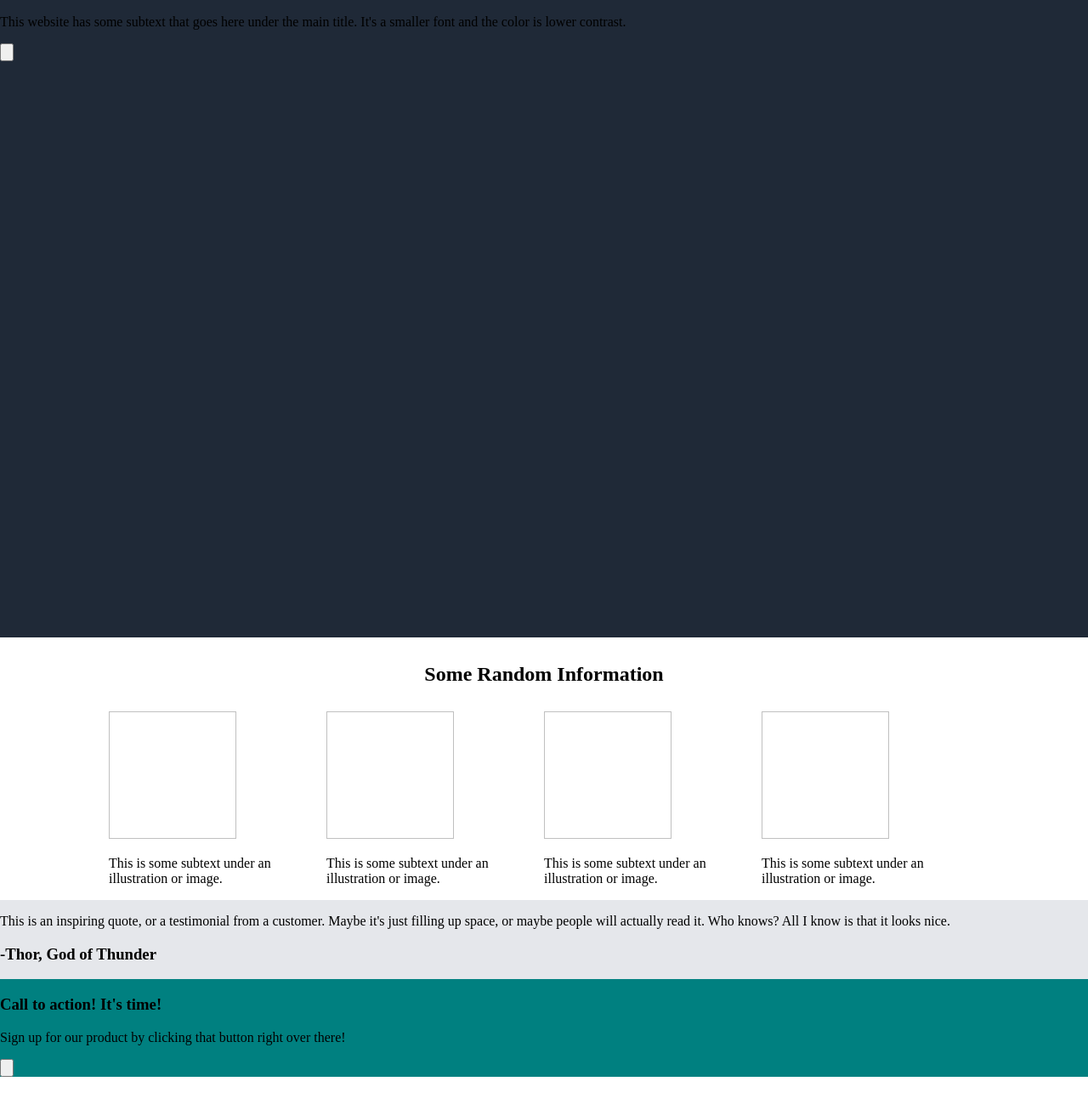
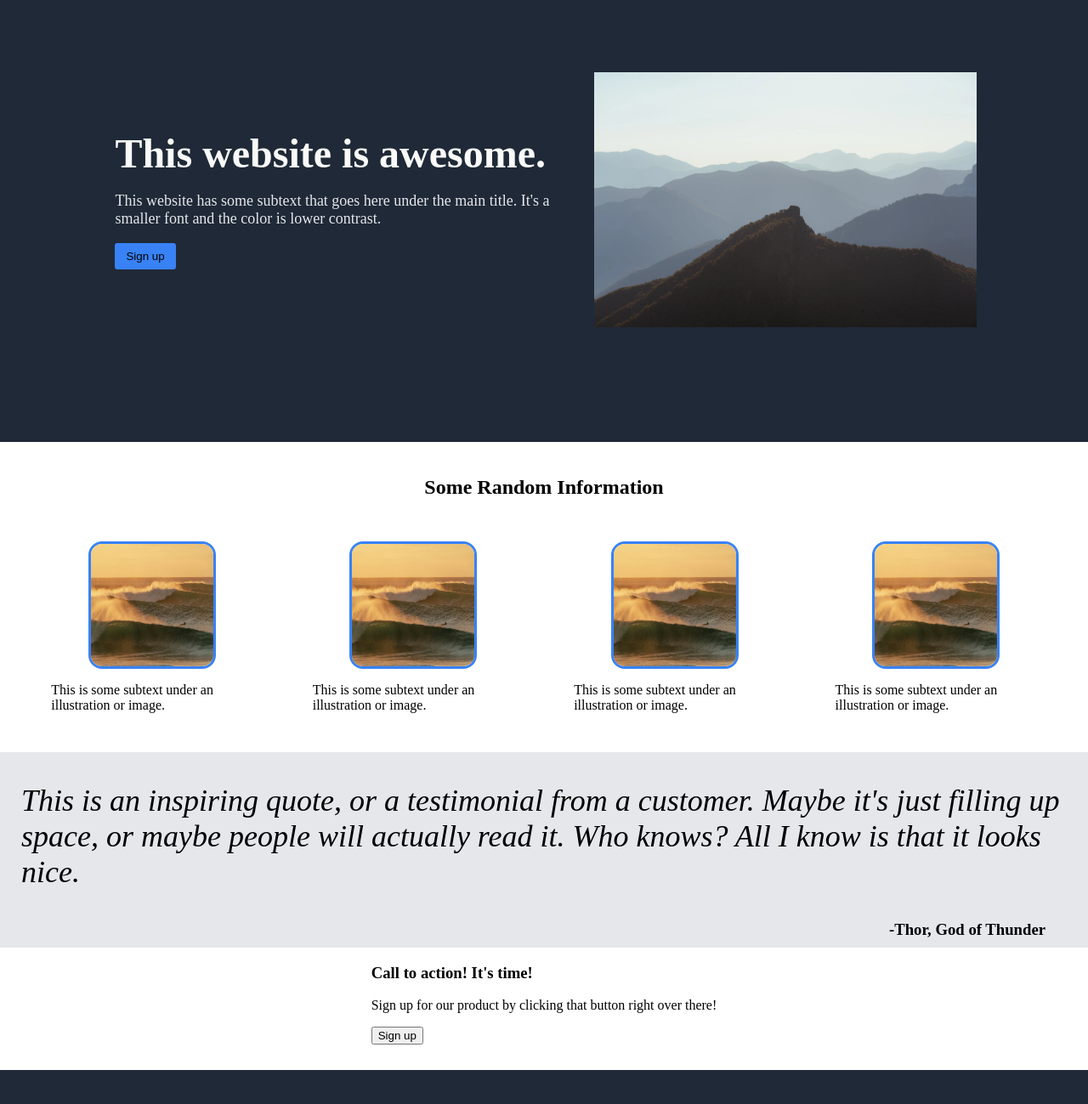
Before and after one commit to Diamorah/Odin_Landing_Page, a plain HTML site: page index.html in a window 1280 px wide. Shown: the part 85-1384 px from the top of the page at 85% size. Drawn offline with Linux system fonts and the light colour scheme.

Commit message:
Complete. (probably)

```diff
--- a/css/styles.css
+++ b/css/styles.css
@@ -2,6 +2,7 @@
     GLOBAL
         =====*/
 body {
+    width: 100vw;
     margin: 0;
     padding: 0;
 }
@@ -52,60 +53,130 @@ nav li > a {
     MAIN CONTENT
         =====*/
 main {
+    width: 100%;
     margin: 35px 0 0 0;
     padding: 0;
     display: flex;
     flex-direction: column;
-
-
-}
-section {
-    background-color: teal;
 }
 /*=====
     Section 1
         =====*/
 #section1 {
-    height: 100vh;
+    width: 100vw;
+    height: 60vh;
+    padding: 45px 2px 45px 2px;
     background-color:#1F2937;
+    display: flex;
+    align-items: center;
+    justify-content: center;
+}
+#section1 h2 {
+    font-size: 48px;
+    color: #F9FAF8;
+    margin: 0;
+
+}
+#section1 p {
+    font-size: 18px;
+    color: #E5E7EB
+}
+#section1-box1 {
+    width: 40%;
+    height: auto;
+    color: blue;
+    margin: 2%;
+
+}
+
+#section1 button {
+    background-color: #3882f6;
+    padding: 5px 10px;
+    border: solid #3882f6;
+    border-radius: .2rem;
+}
+
+#section1-box2 {
+    background-color: red;
+    margin: 2%;
+    padding: 0;
+}
+
+#section1-box2 img {
+    max-height: 300px;
+    display: block;
+    object-fit: fill;
 }
 
 
+
 /*=====
-    GLOBAL
+    Section 2
         =====*/
 #section2 {
     height: 100%;
     margin: 0;
+    padding: 10px;
     background-color: #FFF;
 
 }
 #S2-grid {
     display: grid;
-    grid-template-columns: 20% 20% 20% 20%;
+    grid-template-columns: 22% 22% 22% 22%;
+    justify-content: space-evenly;
+}
+.S2-cont {
+    padding: 20px;
+    display: flex;
+    flex-direction: column;
+    align-items: center;
     justify-content: center;
 }
+
 #section2 h2 {
     text-align: center;
     padding: 10px;
 }
 #section2 img {
-    height: 150px;
-    width: 150px;}
+    height: 9rem;
+    width: 9rem;
+    border: solid #3882f6;
+    border-radius: 1rem;
+}
 
 /*=====
     Section 3
         =====*/
 #section3 {
-    background-color: #E5E7Eb
+    background-color: #E5E7Eb;
+    padding: 0px 25px;
+}
+#section3 p {
+    font-size: 36px;
+    font-style: italic;
+    font-weight: 100;
+}
+#section3 h3 {
+    text-align: right;
+    margin: 10px 25px;
 }
 /*=====
     Section 4
         =====*/
+
 #section4 {
     margin: 0 0 30px 0;
+    padding: 0px 25px;
+    display: flex;
+    justify-content: center;
 }
 
+footer {
+    height: 40px;
+    width: 100%;
+    background-color: #1F2937;
+
+}
 
 /*=====
     GLOBAL
--- a/index.html
+++ b/index.html
@@ -1,8 +1,8 @@
 <!DOCTYPE html>
 <html>
     <head>
-        <link rel="stylesheet" href="css/styles.css"
-        <meta name="viewport" content="width=device-width, initial-scale=1.0"
+        <link rel="stylesheet" href="css/styles.css">
+        <meta name="viewport" content="width=device-width, initial-scale=1.0">
     </head>
     <body>
         <header>
@@ -15,67 +15,66 @@
                 </ul>
             </nav>
         </header>
+
         <main>
             <section id="section1">
-                <div>
+                <div id="section1-box1">
                     <h2>This website is awesome.</h2>
                     <p>This website has some subtext that goes here under the main title. It's a smaller font and the color is lower contrast.
                     </p>
-                    <input type="button">
+                    <form>
+                        <button type="submit" target="#">Sign up</button>
+                    </form>
                 </div>
-                <div>
-                    <img>
+                <div id="section1-box2">
+                    <img src="./images/pexels-photo-10905963.webp">
                 </div>
             </section>
+
             <section id="section2">
                 <h2>Some Random Information</h2>
                 <div id="S2-grid">
                     <div class="S2-cont">
-                        <img class="S2-pics">
+                        <img class="S2-pics" src="./images/water.jpeg">
                         <p class="S2-p">This is some subtext under an illustration or image.</p>
                     </div>
                     <div class="S2-cont">
-                        <img class="S2-pics">
+                        <img class="S2-pics" src="./images/water.jpeg">
                         <p class="S2-p">This is some subtext under an illustration or image.</p>
                     </div>
                     <div class="S2-cont">
-                        <img class="S2-pics">
+                        <img class="S2-pics" src="./images/water.jpeg">
                         <p class="S2-p">This is some subtext under an illustration or image.</p>
                     </div>
                     <div class="S2-cont">
-                        <img class="S2-pics">
+                        <img class="S2-pics" src="./images/water.jpeg">
                         <p class="S2-p">This is some subtext under an illustration or image.</p>
+                    </div>
+                </div>
+            </section>
+
+            <section id="section3">
+                <p>This is an inspiring quote, or a testimonial from a customer. Maybe it's just filling up space, or maybe people will actually read it. Who knows? All I know is that it looks nice. </p>
+                <h3>-Thor, God of Thunder</h3>
+            </section>
+
+            <section id="section4">
+                <div id="CtA">
+                    <div id="ctat">
+                        <h3>Call to action! It's time!</h3>
+                        <p>Sign up for our product by clicking that button right over there!</p>
+                    </div>
+                    <div id="button-space">
+                        <button>Sign up</button>
                     </div>
                 </div>
 
 
 
 
-
-
-
-
-
-
-
-
-
-
-
-
-            </section>
-            <section id="section3">
-                <p>This is an inspiring quote, or a testimonial from a customer. Maybe it's just filling up space, or maybe people will actually read it. Who knows? All I know is that it looks nice. </p>
-                <h3>-Thor, God of Thunder</h3>
-            </section>
-            <section id="section4">
-                <div>
-                    <h3>Call to action! It's time!</h3>
-                    <p>Sign up for our product by clicking that button right over there!</p>
-                </div>
-                <input type="button">
             </section>
         </main>
+
         <footer>
 
         </footer>
```
Also changed, not shown: images/pexels-photo-10905963.webp (added), images/water.jpeg (added).
